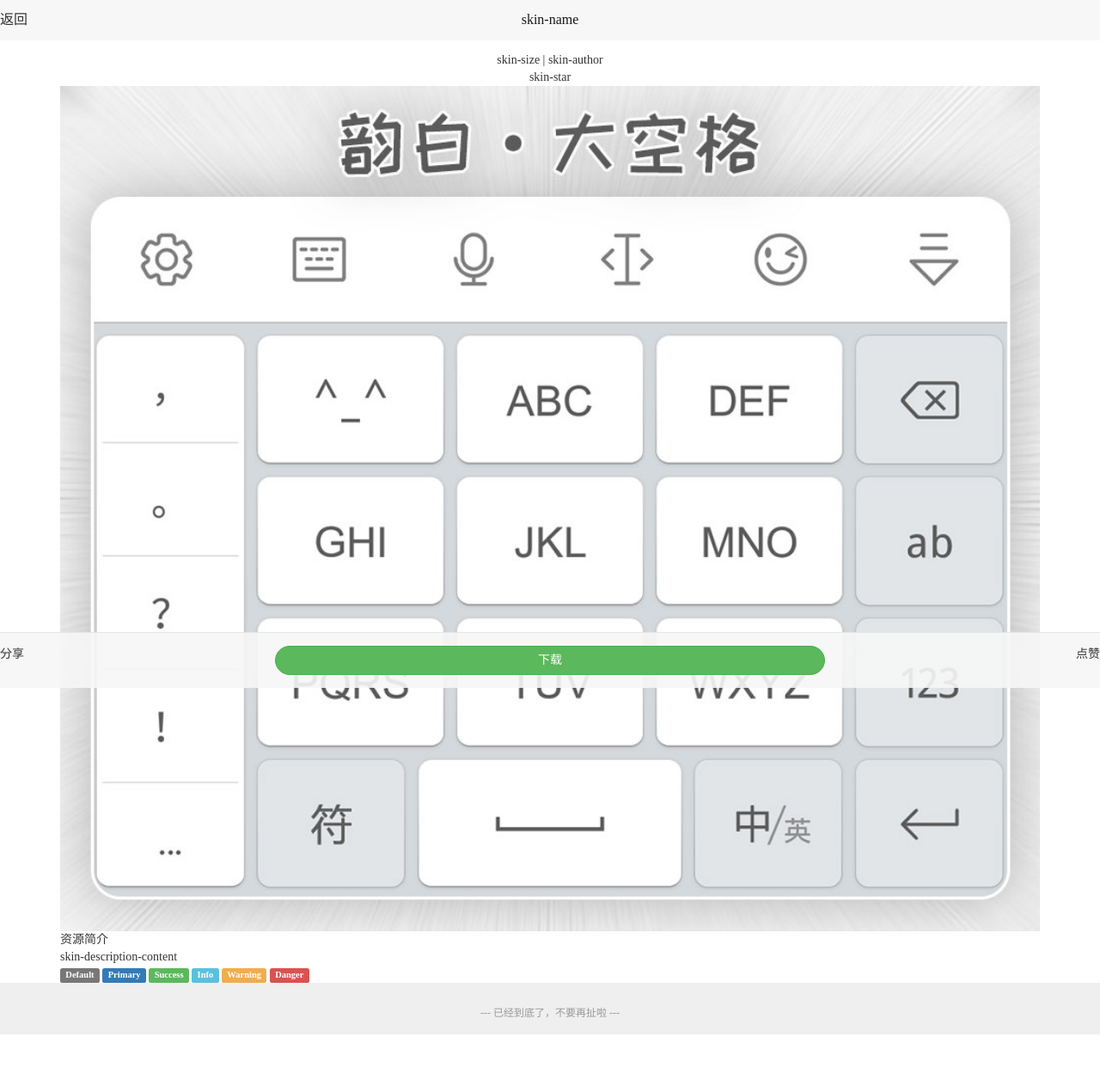
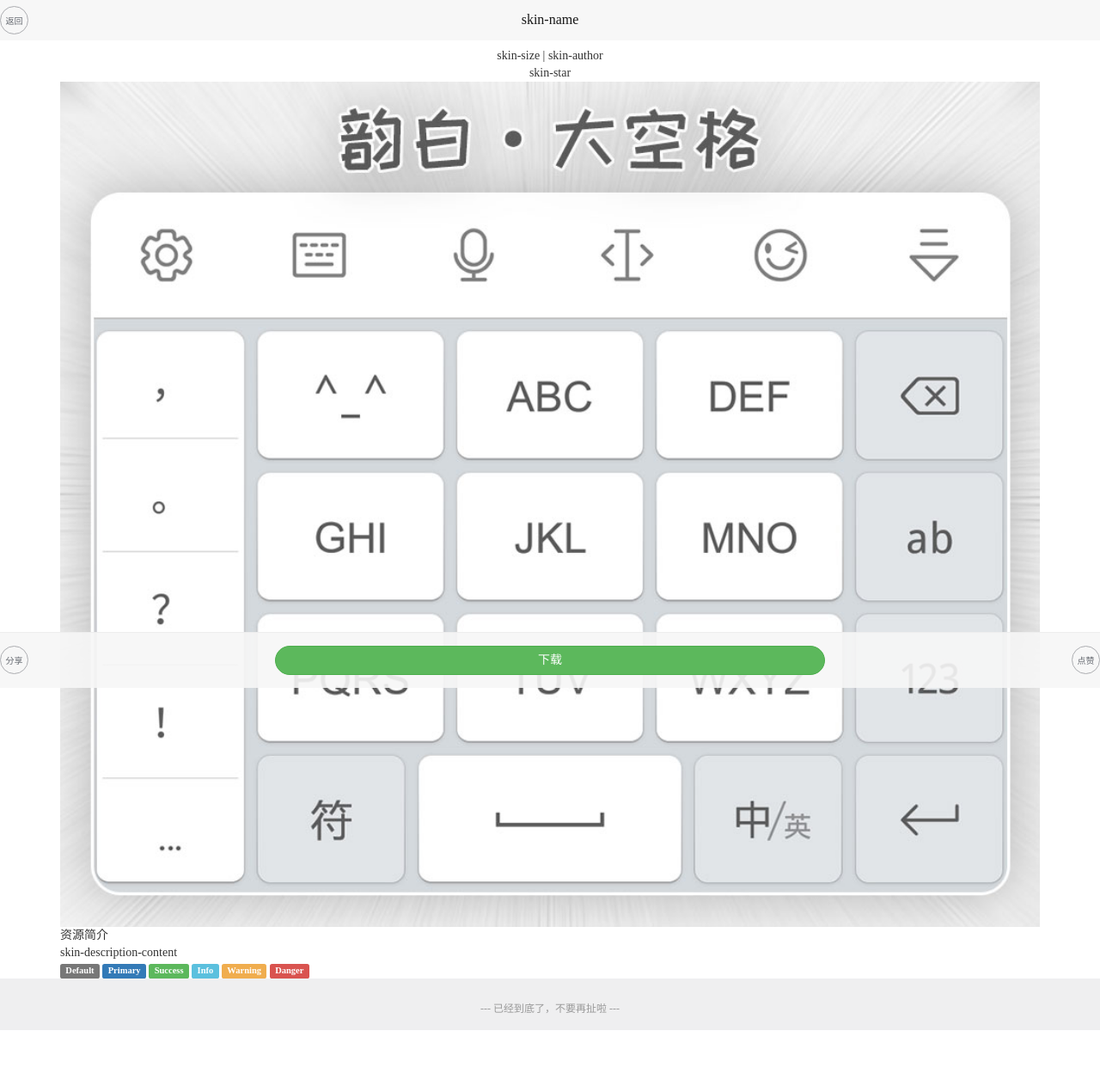
Before and after one commit to godbiao/i, a PHP site: page /skins/item.html in a window 1280 px wide. Shown: the whole page at 86% size. After the commit the page ends 1198 px from the top, so only its background shows below. Run offline with PHP 8.4, Linux system fonts and the light colour scheme.

Commit message:
skins-item-1.0

```diff
--- a/skins/css/style.css
+++ b/skins/css/style.css
@@ -4,7 +4,7 @@ body {
 }
 
 #item {
-    padding-top: 60px;
+    padding-top: 55px;
     background-color: #fff;
     padding-bottom: 60px;
 }
@@ -141,33 +141,38 @@ ul {
 
 #item .skin-details-preview img {
     width: 100%;
-    transition: opacity 0.3s, transform 0.3s;
 }
 
-#item .skin-details-preview img:active {
-    opacity: 0.75;
-    transform: scale(0.75);
+#item .back,
+#item .share,
+#item .like {
+    color: #656970;
+    font-size: 10px;
+    position: absolute;
+    border: 1px solid #abacb0;
+    text-align: center;
+    width: 33px;
+    height: 33px;
+    line-height: 33px;
+    border-radius: 300px;
 }
 
 #item .back {
     float: left;
-    position: absolute;
+    margin-top: -5px;
+}
+
+#item .share {
+    float: left;
+}
+
+#item .like {
+    right: 0px;
 }
 
 .navbar-fixed-bottom {
     padding: 15px 0px;
-    border-top: 1pt solid #e5e5e5;
-}
-
-#item .share {
-    float: left;
-    position: absolute;
-}
-
-#item .like {
-    display: block;
-    right: 0px;
-    position: absolute;
+    border-top: 1pt solid #eeeeee;
 }
 
 #item .skin-download {
```
